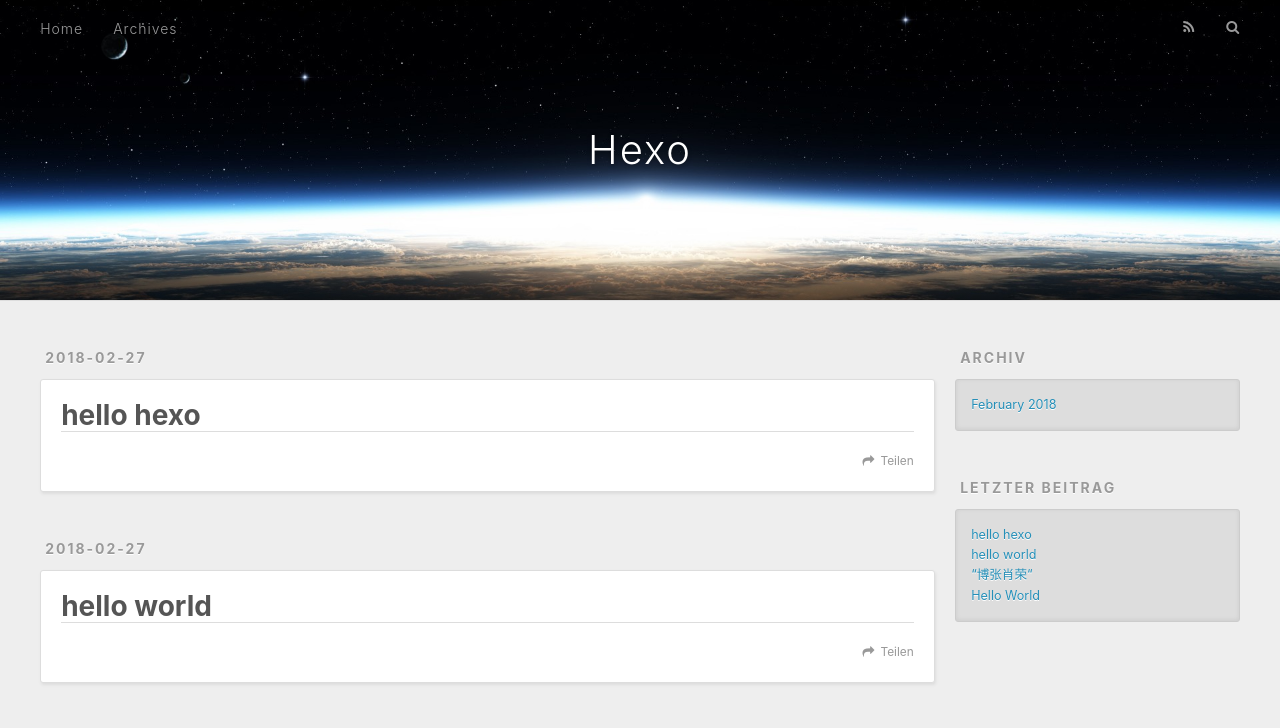
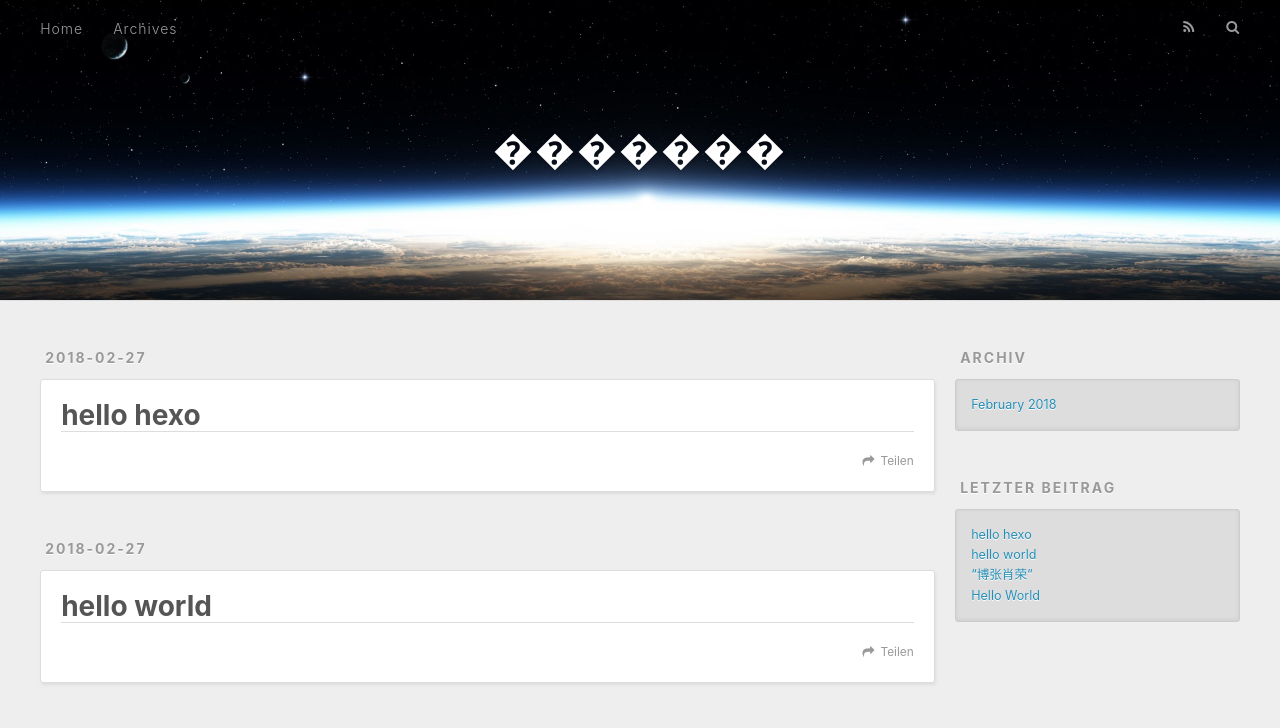
Before and after one commit to ldywork/ldywork.github.io, a plain HTML site: page index.html in a window 1280 px wide. Shown: the top 728 px of the page. Drawn offline with nearby package versions, Linux system fonts and the light colour scheme.

Commit message:
Site updated: 2018-02-27 21:39:21

```diff
--- a/index.html
+++ b/index.html
@@ -5,16 +5,19 @@
 
 
 
-  <title>Hexo</title>
+  <title>�������</title>
   <meta name="viewport" content="width=device-width, initial-scale=1, maximum-scale=1">
-  <meta property="og:type" content="website">
-<meta property="og:title" content="Hexo">
+  <meta name="description" content="�Ȱ��������Ȱ�����">
+<meta property="og:type" content="website">
+<meta property="og:title" content="�������">
 <meta property="og:url" content="http://yoursite.com/index.html">
-<meta property="og:site_name" content="Hexo">
+<meta property="og:site_name" content="�������">
+<meta property="og:description" content="�Ȱ��������Ȱ�����">
 <meta name="twitter:card" content="summary">
-<meta name="twitter:title" content="Hexo">
+<meta name="twitter:title" content="�������">
+<meta name="twitter:description" content="�Ȱ��������Ȱ�����">
 
-    <link rel="alternate" href="/atom.xml" title="Hexo" type="application/atom+xml">
+    <link rel="alternate" href="/atom.xml" title="�������" type="application/atom+xml">
 
 
     <link rel="icon" href="/favicon.png">
@@ -33,7 +36,7 @@
   <div id="header-outer" class="outer">
     <div id="header-title" class="inner">
       <h1 id="logo-wrap">
-        <a href="/" id="logo">Hexo</a>
+        <a href="/" id="logo">�������</a>
       </h1>
 
     </div>
```
Also changed, not shown: 2018/02/26/hello-world/index.html (+4 -4 lines), 2018/02/26/“博张肖荣“/index.html (+8 -5 lines), 2018/02/27/hello-hexo/index.html (+8 -5 lines), 2018/02/27/hello-world-1/index.html (+8 -5 lines), archives/2018/02/index.html (+10 -7 lines), archives/2018/index.html (+10 -7 lines), archives/index.html (+10 -7 lines).
